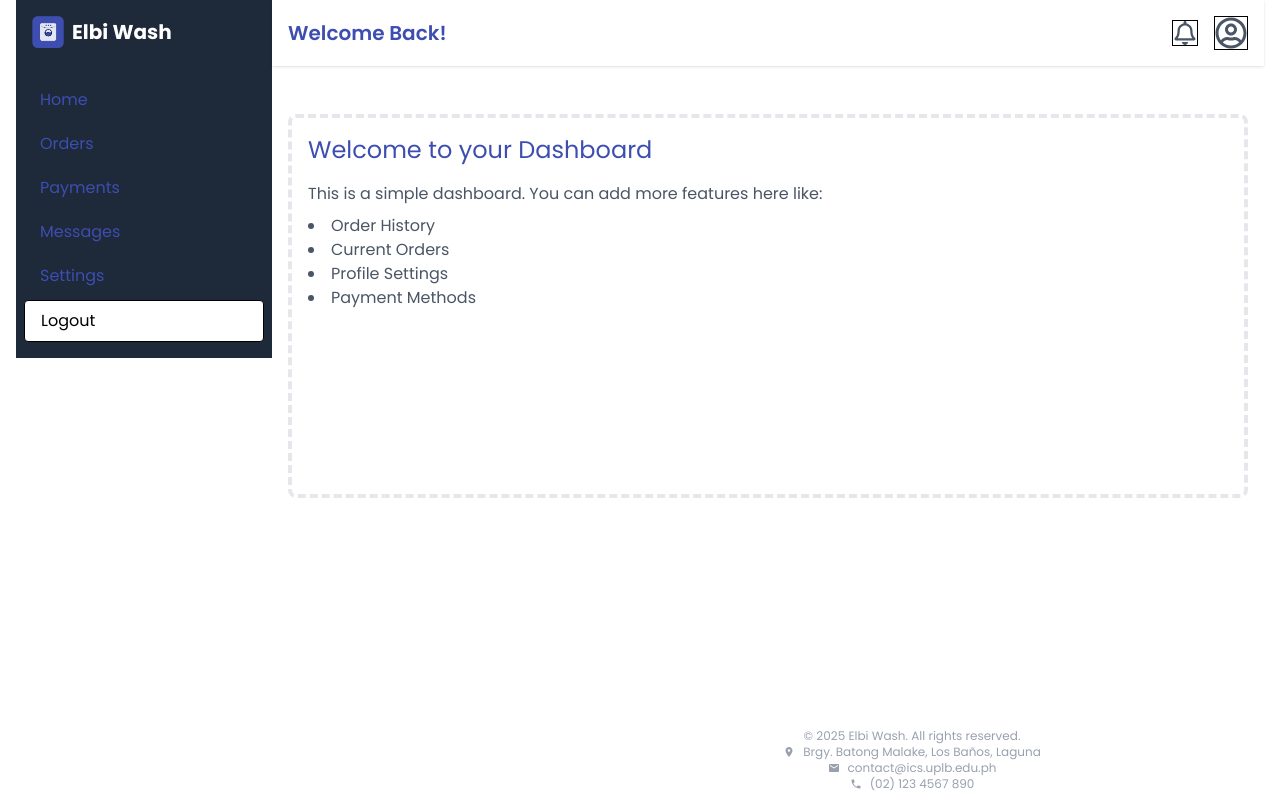
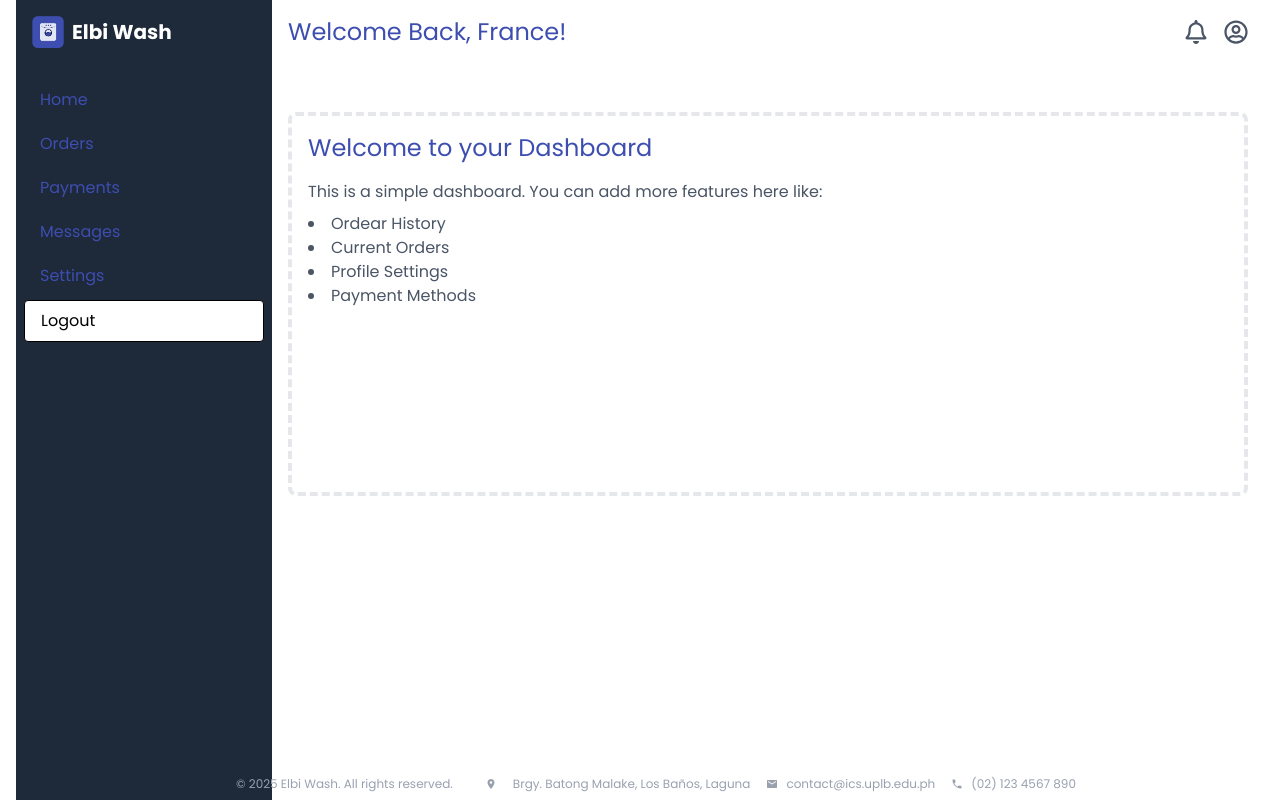
Before and after one commit to klgonzales/nextjs-laundry-management-system, a Next.js app in the folder my-next-app/: page /auth/dashboard in a window 1280 px wide. Built offline with nearby package versions, Linux system fonts and the light colour scheme.

Commit message:
fe: fixed footer and header

```diff
--- a/my-next-app/src/app/(routes)/auth/dashboard/page.tsx
+++ b/my-next-app/src/app/(routes)/auth/dashboard/page.tsx
@@ -29,7 +29,7 @@ export default function Dashboard() {
                 This is a simple dashboard. You can add more features here like:
               </p>
               <ul className="list-disc list-inside mt-2 text-gray-600">
-                <li>Order History</li>
+                <li>Ordear History</li>
                 <li>Current Orders</li>
                 <li>Profile Settings</li>
                 <li>Payment Methods</li>
@@ -37,8 +37,8 @@ export default function Dashboard() {
             </div>
           </div>
         </main>
-        <Footer />
       </div>
+      <Footer />
     </div>
   );
 }
--- a/my-next-app/src/app/components/common/Footer.tsx
+++ b/my-next-app/src/app/components/common/Footer.tsx
@@ -3,18 +3,20 @@ import { MdLocationOn, MdEmail, MdPhone } from "react-icons/md";
 export default function Footer() {
   return (
     <footer className="text-gray-400 p-2 text-center text-xs font-thin fixed bottom-0 w-full">
+      <div className="flex items-center justify-center space-x-4">
         <p>&copy; {new Date().getFullYear()} Elbi Wash. All rights reserved.</p>
-      <div className="flex items-center justify-center space-x-2">
+        <div className="flex items-center space-x-2"></div>
         <MdLocationOn />
         <p>Brgy. Batong Malake, Los Baños, Laguna</p>
-      </div>
-      <div className="flex items-center justify-center space-x-2">
+
+        <div className="flex items-center space-x-2">
           <MdEmail />
           <p>contact@ics.uplb.edu.ph</p>
         </div>
-      <div className="flex items-center justify-center space-x-2">
+        <div className="flex items-center space-x-2">
           <MdPhone />
           <p>(02) 123 4567 890</p>
+        </div>
       </div>
     </footer>
   );
--- a/my-next-app/src/app/components/common/Header.tsx
+++ b/my-next-app/src/app/components/common/Header.tsx
@@ -5,18 +5,15 @@ export default function Header() {
   const [notifications, setNotifications] = useState(0);
 
   return (
-    <div className="bg-white shadow p-4 flex items-center justify-between">
-      <h1 className="text-xl font-bold">Welcome Back!</h1>
+    <div className="bg-white p-4 flex items-center justify-between">
+      <h2 className="text-2xl font-bold">Welcome Back, France!</h2>
       <div className="flex items-center space-x-4">
-        <button className="relative">
-          <FaRegBell className="h-6 w-6 text-gray-600" />
-          {notifications > 0 && (
-            <span className="absolute top-0 right-0 inline-block w-2 h-2 bg-red-600 rounded-full"></span>
-          )}
-        </button>
-        <button>
-          <FaRegUserCircle className="h-8 w-8 text-gray-600" />
-        </button>
+        <div className="border-0 hover:bg-transparent focus:outline-none">
+          <FaRegBell className="h-6 w-6 text-gray-600 hover:text-[#3D4EB0]" />
+        </div>
+        <div className="border-0 hover:bg-transparent focus:outline-none">
+          <FaRegUserCircle className="h-6 w-6 text-gray-600 hover:text-[#3D4EB0]" />
+        </div>
       </div>
     </div>
   );
--- a/my-next-app/src/app/components/common/Sidebar.tsx
+++ b/my-next-app/src/app/components/common/Sidebar.tsx
@@ -6,7 +6,7 @@ interface SidebarProps {
 
 export default function Sidebar({ userType }: SidebarProps) {
   return (
-    <div className="w-64 h-full bg-gray-800 text-white flex flex-col">
+    <div className="w-64 h-screen max-h-screen bg-gray-800 text-white flex flex-col">
       <div className="p-4 flex items-center">
         <img
           src="/images/logo.png"
```
Lines whose indentation alone changed are shown as unchanged.
